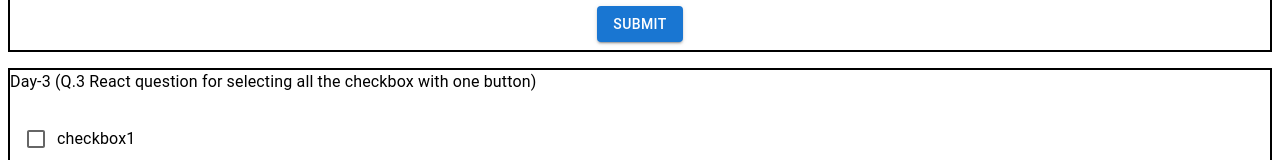
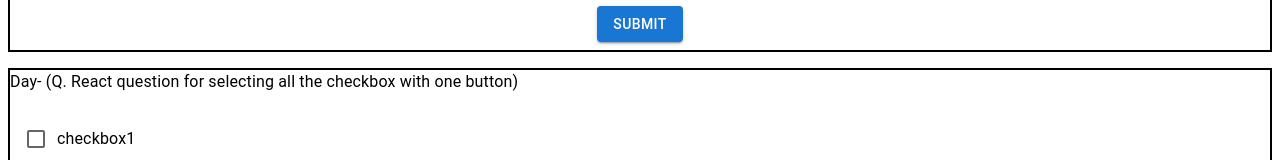
Before and after one commit to sss1stclass/React_daily_Practise, a React (Vite) app: page / in a window 1280 px wide. Shown: the part 601-761 px from the top of the page. Built offline with nearby package versions, Linux system fonts and the light colour scheme.

Commit message:
minor changes

```diff
--- a/src/App.tsx
+++ b/src/App.tsx
@@ -44,7 +44,7 @@ function App() {
         <Day3_ControlledForm />
       </Box>
       <Box mb={2} sx={{ border: '2px solid black' }}>
-        <Typography mb={1} variant='body1'>Day-3  (Q.3  React question for selecting all the checkbox with one button)</Typography>
+        <Typography mb={1} variant='body1'>Day-  (Q.  React question for selecting all the checkbox with one button)</Typography>
         <React1CheckBox />
       </Box>
     </Box>
--- a/src/components/React1CheckBox.tsx
+++ b/src/components/React1CheckBox.tsx
@@ -11,7 +11,6 @@ export const React1CheckBox = () => {
 
     const handleChange = () => {
         const checkedState = Object.keys(selectaAll).reduce((acc: any, key: any) => {
-            console.log(acc, key)
             acc[key] = true;
             return acc;
         }, {})
```
